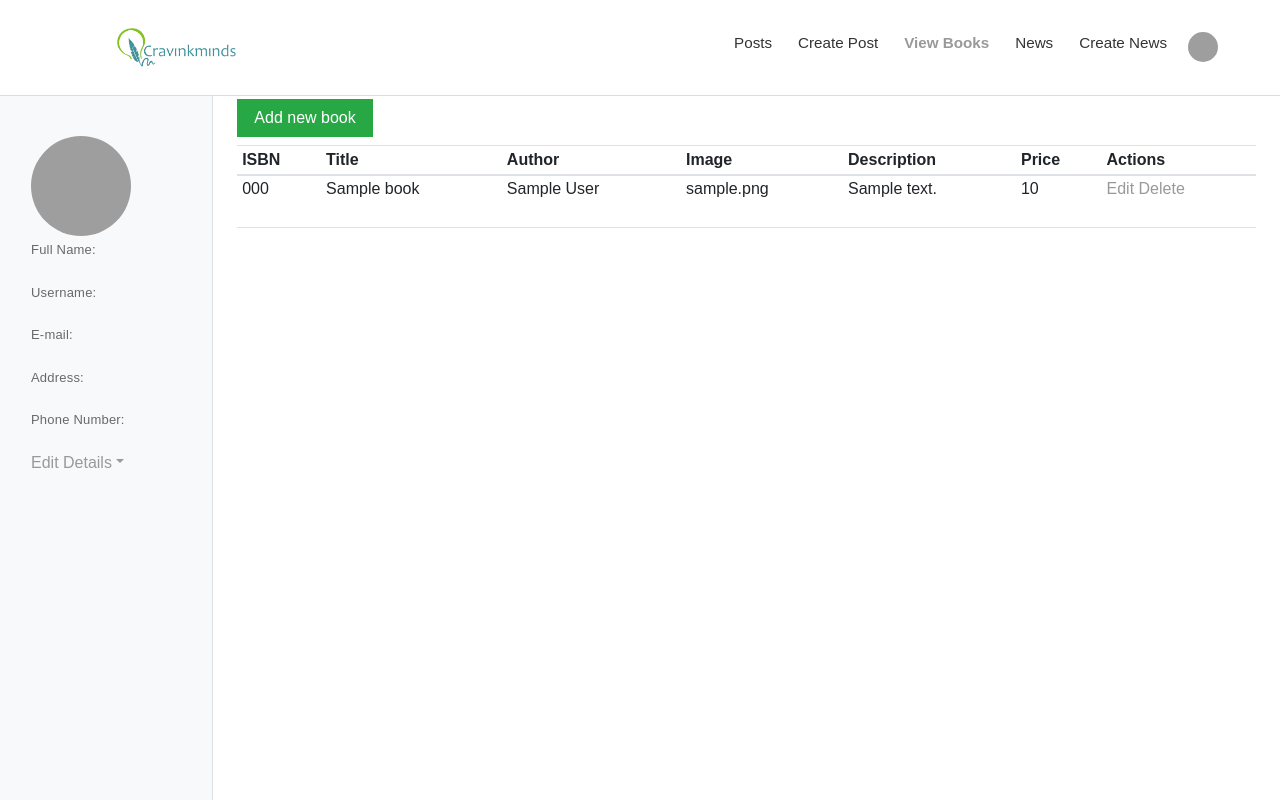
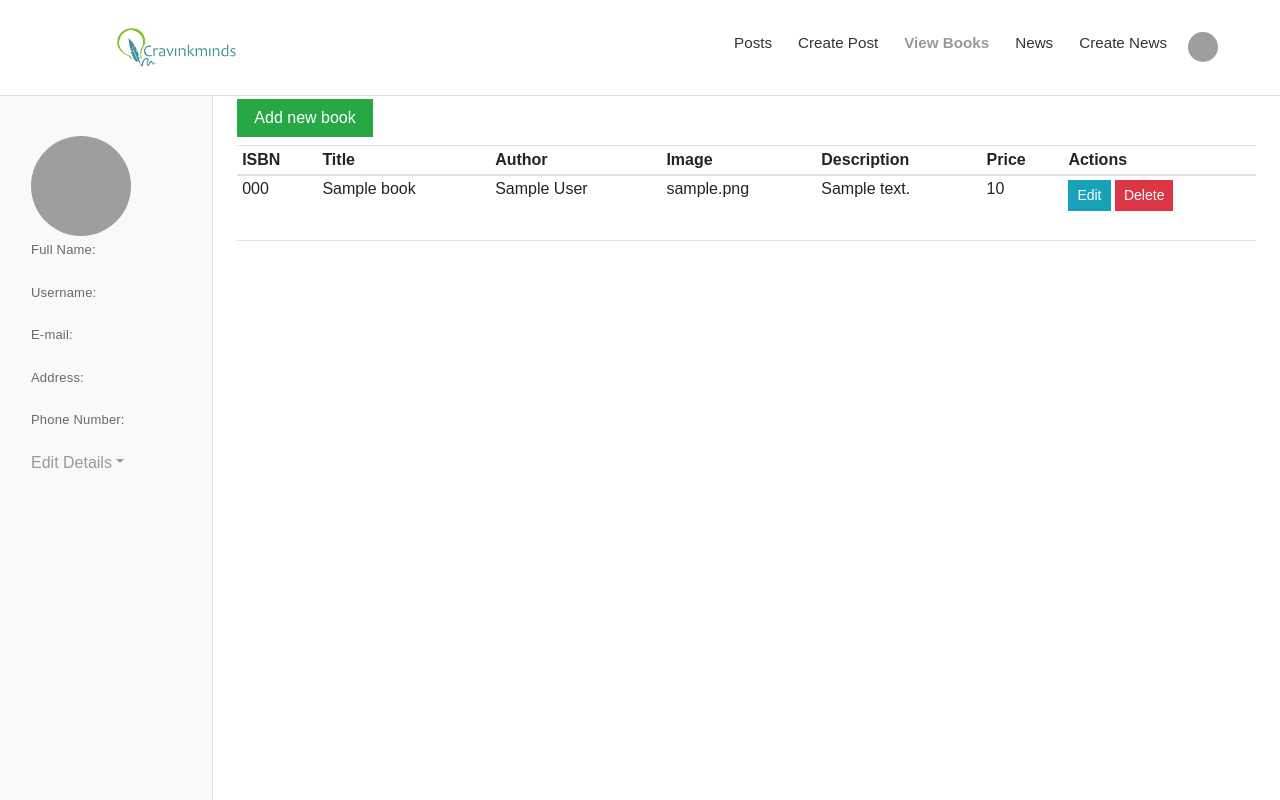
Before and after one commit to NowoCodes/Cravinkminds, a PHP site: page /dashboard/viewbooks.php in a window 1280 px wide. Run offline with PHP 8.4, Linux system fonts and the light colour scheme; the visitor is signed in with stand-in values (Sample User, id 1); tables that the repository leaves empty or names only in its code hold one stand-in row (values such as "Sample post"); data that the repository does not hold is empty; some libraries are stand-ins or nearby versions; grey boxes are pictures that could not be loaded.

Commit message:
add button to links

```diff
--- a/dashboard/viewbooks.php
+++ b/dashboard/viewbooks.php
@@ -52,8 +52,8 @@ include 'dashboard-nav.php' ?>
               <td><?= $row['book_image']; ?></td>
               <td class="text-justify"><?= $row['book_descr']; ?></td>
               <td><?= $row['book_price']; ?></td>
-              <td><a href="editbook.php?bookisbn=<?= $row['book_isbn']; ?>">Edit</a>
-              <a href="deletebook.php?bookisbn=<?= $row['book_isbn']; ?>">Delete</a></td>
+              <td><a class="btn btn-sm btn-info" href="editbook.php?bookisbn=<?= $row['book_isbn']; ?>">Edit</a>
+              <a class="btn btn-sm btn-danger" href="deletebook.php?bookisbn=<?= $row['book_isbn']; ?>">Delete</a></td>
             </tr>
           <?php endwhile; ?>
         </tbody>
```
